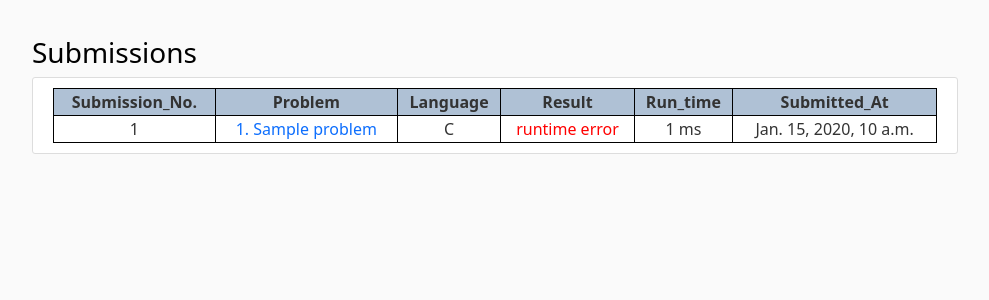
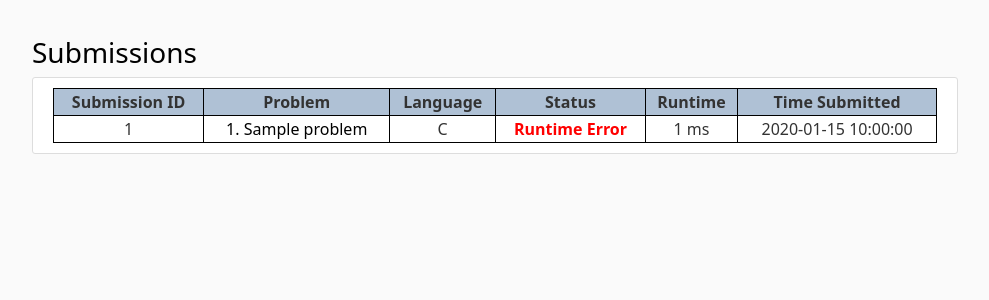
Before and after one commit to pa-llavi/OnlineJudge, a Django app: page /problem/submissions/ in a window 1280 px wide. Shown: the part 72-372 px from the top of the page, without its empty margins (145-1134 px from the left). Run offline with Django 3.2, Linux system fonts and the light colour scheme; a user stored in the database is signed in; tables that the repository leaves empty hold one stand-in row (values such as "Sample post").

Commit message:
modified UI

```diff
--- a/onlinejudge/home/templates/problems.html
+++ b/onlinejudge/home/templates/problems.html
@@ -9,7 +9,7 @@
 
   <section class="media content-section" style="margin: 0;">
     <div class="media-body">
-      <a class="mr-2" href="{% url 'problem' problem.id %}" style="text-decoration: none;">{{ problem.id }}. {{  problem.title }}</a>
+      <a class="mr-2" href="{% url 'problem' problem.id %}" style="text-decoration: none; color: black;">{{ problem.id }}. {{  problem.title }}</a>
       {% if problem.difficulty == 'E' %}
         <p class="article-content" style="float: right; color: green">EASY</p>
       {% elif problem.difficulty == 'M' %}
--- a/onlinejudge/problem/runcodes.py
+++ b/onlinejudge/problem/runcodes.py
@@ -23,7 +23,7 @@ def judge_python(submission: Submission):
             delete_file()
             return {'verdict':'TLE', 'time': (time()-start)*1000}
 
-        runtime = time() - start
+        runtime = (time() - start )*1000
         if  x.returncode != 0:
             delete_file()
             print(x.stderr.decode())
@@ -64,7 +64,6 @@ def __judge_gxx(submission: Submission, compiler, ext):
     if(x.returncode != 0):
         return {'verdict': 'CE', 'time': 0}
 
-    maxtime = 0.0
     for tc in submission.problem.testcase_set.all():
         start = time()
         try:
@@ -73,7 +72,7 @@ def __judge_gxx(submission: Submission, compiler, ext):
             delete_file()
             return {'verdict': 'TLE', 'time': (time() - start) * 1000}
 
-        runtime = time() - start
+        runtime = (time() - start )*1000
 
         if x.returncode != 0:
             delete_file()
--- a/onlinejudge/problem/templates/submissions.html
+++ b/onlinejudge/problem/templates/submissions.html
@@ -9,41 +9,46 @@
   <table style="table-layout: auto; width: 100%;">
 
     <tr>
-      <th style="background-color: #afc1d5;">Submission_No.</th>
+      <th style="background-color: #afc1d5;">Submission ID</th>
       <th style="background-color: #afc1d5;">Problem</th>
       <th style="background-color: #afc1d5;">Language</th>
-      <th style="background-color: #afc1d5;">Result</th>
-      <th style="background-color: #afc1d5;">Run_time</th>
-      <th style="background-color: #afc1d5;">Submitted_At</th>
+      <th style="background-color: #afc1d5;">Status</th>
+      <th style="background-color: #afc1d5;">Runtime</th>
+      <th style="background-color: #afc1d5;">Time Submitted</th>
     </tr>
 
     {% for sub in submissions reversed %}
 
       <tr>
         <td>{{ sub.id }}</td>
-        <td><a class="mr-2" href="{% url 'problem' sub.problem.id %}" style="text-decoration: none;">{{ sub.problem.id }}. {{  sub.problem.title }}</a></td>
+        <td><a class="mr-2" href="{% url 'problem' sub.problem.id %}" style="text-decoration: none; color: black;">{{ sub.problem.id }}. {{  sub.problem.title }}</a></td>
         <td>{{ sub.lang }}</td>
-        <td>
+        <td><b>
           {% if sub.verdict == 'AC' %}
-            <p style="color: green; margin: 0;">accepted</p>
+            <p style="color: green; margin: 0;">Accepted</p>
           {% elif sub.verdict == 'TT' %}
-            <p style="color: grey; margin: 0;">testing...</p>
+            <p style="color: grey; margin: 0;">Testing...</p>
           {% else %}
             <p style="color: red; margin: 0;">
               {% if sub.verdict == 'WA' %}
-                wrong answer
+                Wrong Answer
               {% elif sub.verdict == 'TLE' %}
-                time limit exceeded
+                Time Limit Exceeded
               {% elif sub.verdict == 'CE' %}
-                compile error
+                Compile Error
               {% elif sub.verdict == 'RE' %}
-                runtime error
-              {% endif %}
+                Runtime Error
+              {% endif %}</b>
             </p>
           {% endif %}
         </td>
         <td> {{ sub.time }} ms </td>
-        <td> {{ sub.submitted_at }} </td> <!-- nood to change format -->
+        <td> {% with date=sub.submitted_at %}
+
+            {{ sub.submitted_at|date:'Y-m-d H:i:s' }}
+
+          {% endwith %}
+        </td>
       </tr>
 
     {% endfor %}
```
